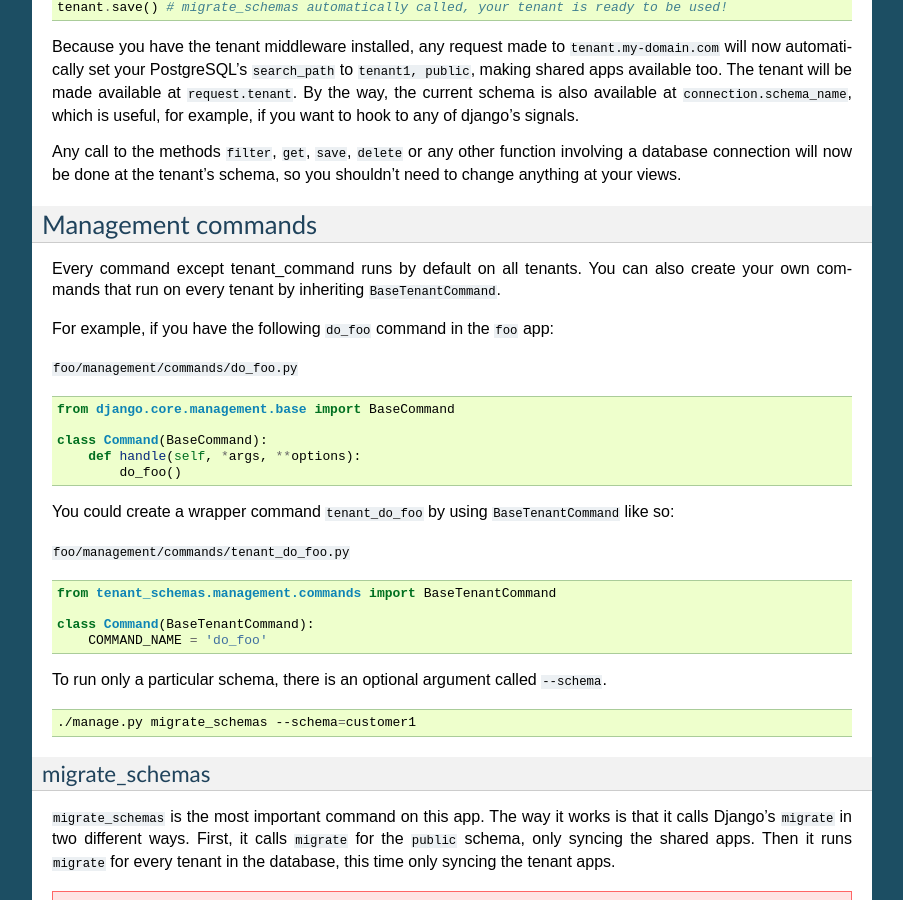
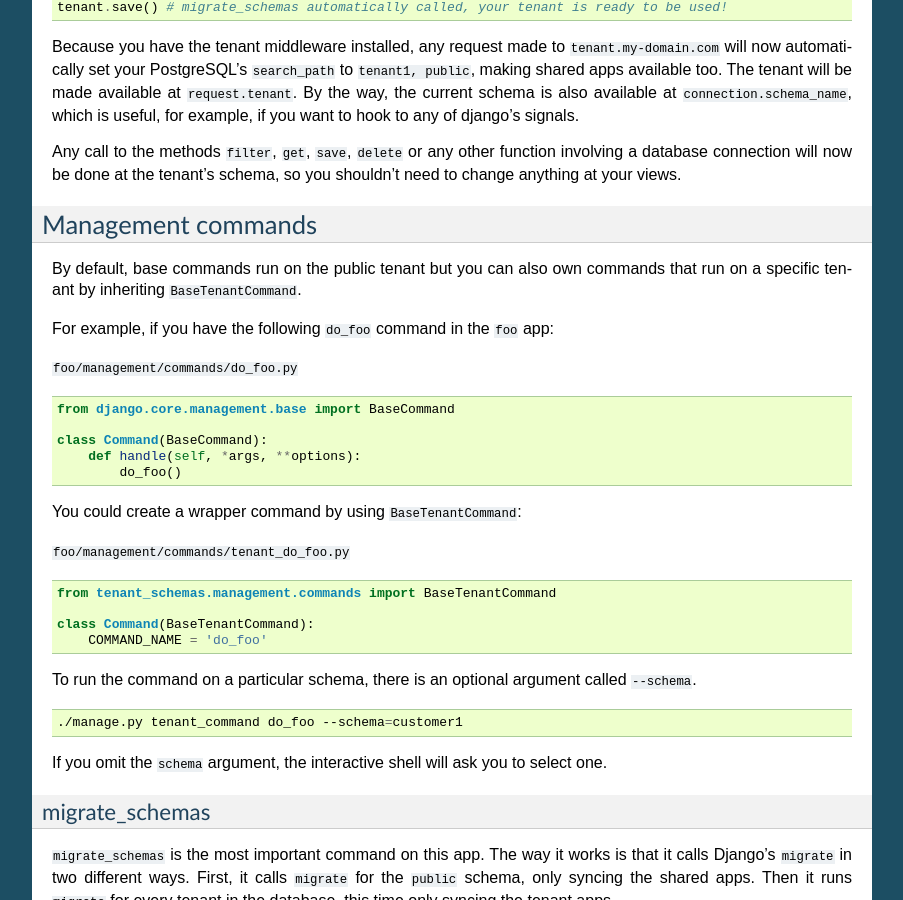
Before and after one commit to bernardopires/django-tenant-schemas, a Sphinx documentation site: the page built from docs/use.rst, in a window 1280 px wide and 900 px high, scrolled down 723 px. Shown: the whole window, without its empty margins (198-1101 px from the left). Built offline with Sphinx 7.4.7, drawn with Linux system fonts in a browser that asks for light colours; the version number could not be read and is left out; some of the changed text lies outside the part shown.

Commit message:
Fix documentation about custom management commands (#464)

```diff
--- a/docs/test.rst
+++ b/docs/test.rst
@@ -1,6 +1,7 @@
-==================
+=====
 Tests
-==================
+=====
+
 Running the tests
 -----------------
 Run these tests from the project ``dts_test_project``, it comes prepacked with the correct settings file and extra apps to enable tests to ensure different apps can exist in ``SHARED_APPS`` and ``TENANT_APPS``.
--- a/docs/use.rst
+++ b/docs/use.rst
@@ -1,6 +1,7 @@
 ===========================
 Using django-tenant-schemas
 ===========================
+
 Supported versions
 ------------------
 You can use ``django-tenant-schemas`` with currently maintained versions of Django -- see the `Django's release process <https://docs.djangoproject.com/en/1.10/internals/release-process/>`_ and the present list of `Supported Versions <https://www.djangoproject.com/download/#supported-versions>`_.
@@ -9,7 +10,7 @@ It is necessary to use a PostgreSQL database. ``django-tenant-schemas`` will ens
 
 Creating a Tenant
 -----------------
-Creating a tenant works just like any other model in django. The first thing we should do is to create the ``public`` tenant to make our main website available. We'll use the previous model we defined for ``Client``.
+Creating a tenant works just like any other model in Django. The first thing we should do is to create the ``public`` tenant to make our main website available. We'll use the previous model we defined for ``Client``.
 
 .. code-block:: python
 
@@ -43,7 +44,7 @@ Any call to the methods ``filter``, ``get``, ``save``, ``delete`` or any other f
 
 Management commands
 -------------------
-Every command except tenant_command runs by default on all tenants. You can also create your own commands that run on every tenant by inheriting ``BaseTenantCommand``.
+By default, base commands run on the public tenant but you can also own commands that run on a specific tenant by inheriting ``BaseTenantCommand``.
 
 For example, if you have the following ``do_foo`` command in the ``foo`` app:
 
@@ -57,7 +58,7 @@ For example, if you have the following ``do_foo`` command in the ``foo`` app:
         def handle(self, *args, **options):
             do_foo()
 
-You could create a wrapper command ``tenant_do_foo`` by using ``BaseTenantCommand`` like so:
+You could create a wrapper command by using ``BaseTenantCommand``:
 
 ``foo/management/commands/tenant_do_foo.py``
 
@@ -68,11 +69,13 @@ You could create a wrapper command ``tenant_do_foo`` by using ``BaseTenantComman
     class Command(BaseTenantCommand):
         COMMAND_NAME = 'do_foo'
 
-To run only a particular schema, there is an optional argument called ``--schema``.
+To run the command on a particular schema, there is an optional argument called ``--schema``.
 
 .. code-block:: bash
 
-    ./manage.py migrate_schemas --schema=customer1
+    ./manage.py tenant_command do_foo --schema=customer1
+
+If you omit the ``schema`` argument, the interactive shell will ask you to select one.
 
 migrate_schemas
 ~~~~~~~~~~~~~~~
```
